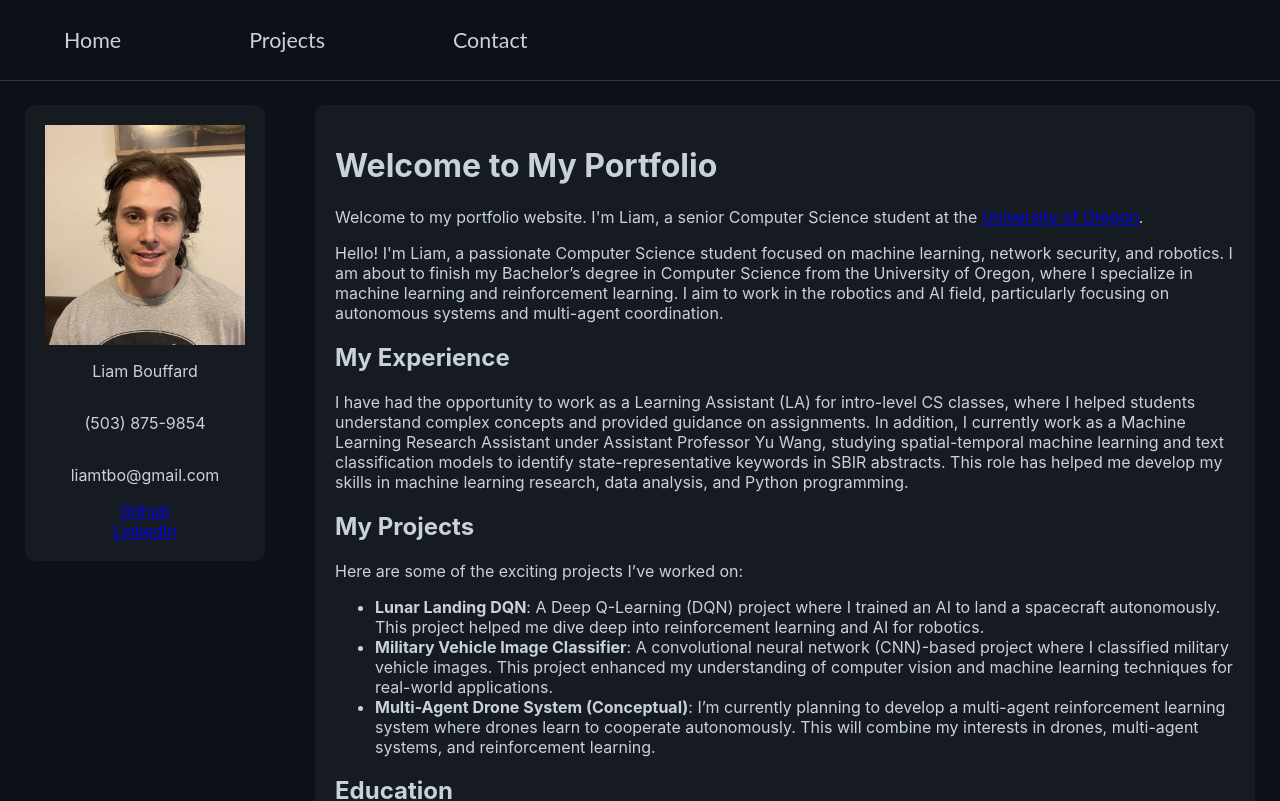
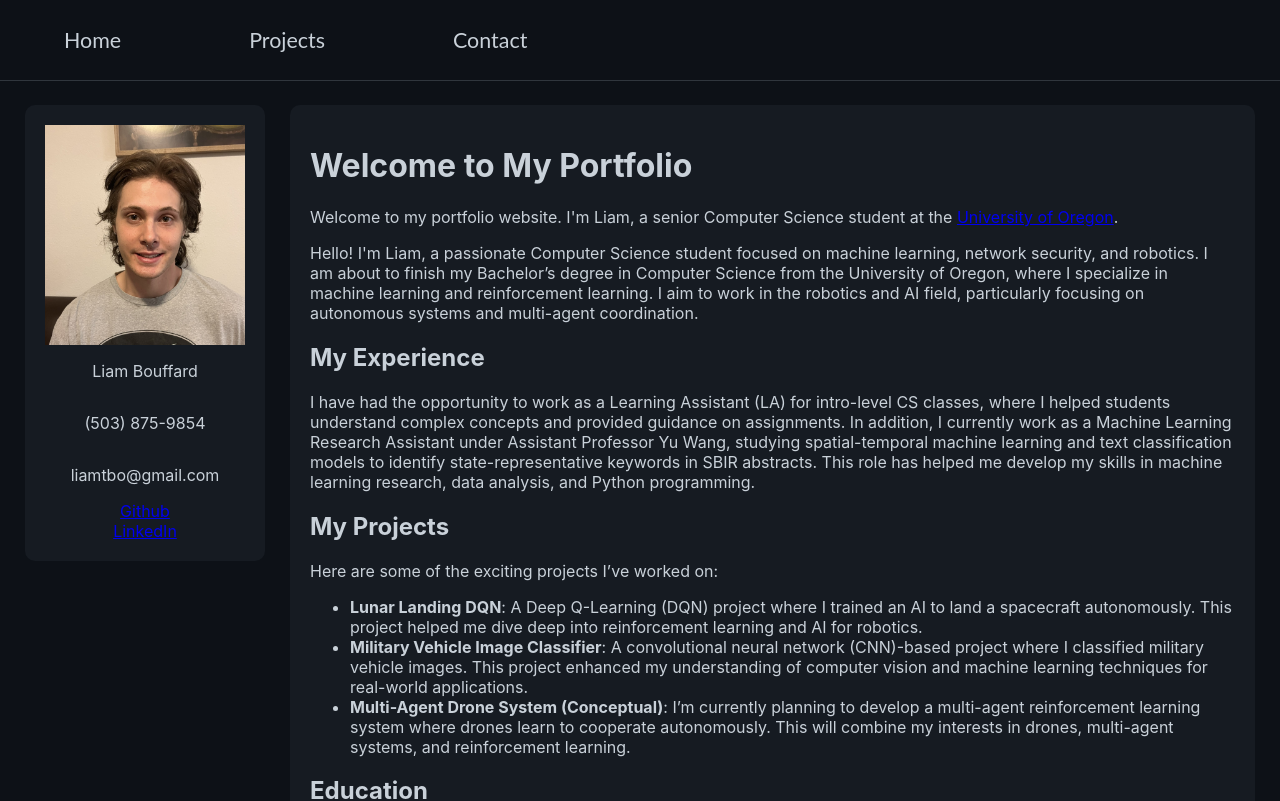
Before and after one commit to liamtbo/portfolio_website, a React (Create React App) app: page / in a window 1280 px wide. Shown: the top 801 px of the page. Built offline with nearby package versions, Linux system fonts and the light colour scheme.

Commit message:
portfolio card and info static

```diff
--- a/src/App.js
+++ b/src/App.js
@@ -18,7 +18,7 @@ function App() {
               <a href="https://www.linkedin.com/in/liam-bouffard" target="_blank" rel="noreferrer" >LinkedIn</a>
             </div>
         </div>
-        <div className={style.titles}>
+        <div className={style.portfolioSeg}>
           <h1>Welcome to My Portfolio</h1> {/* Move this to the top */}
           <p>Welcome to my portfolio website. I'm Liam, a senior Computer Science student at the <a href="https://www.uoregon.edu/" target="_blank" rel="noopener noreferrer">University of Oregon</a>.</p>
 
--- a/src/css/App.module.css
+++ b/src/css/App.module.css
@@ -1,16 +1,16 @@
 
-.titles {
+.portfolioSeg {
   color: #C9D1D9;
   background-color: #161B22;
   border-radius: 10px;
   padding: 20px; /*adds space insice element between its content (text, borders..)*/
   margin: 25px; /*25px on top,bottom,left,and right*/
+  margin-left: 290px;
 }
 
 .pageComponents {
   display: flex;
   padding-top: 5rem;
-
 }
 
 .infoCard {
@@ -22,4 +22,5 @@
   border-radius: 10px;
   padding: 20px; /*adds space insice element between its content (text, borders..)*/
   margin: 25px; /*25px on top,bottom,left,and right*/
+  position: fixed;
 }
--- a/src/css/NavBar.module.css
+++ b/src/css/NavBar.module.css
@@ -13,7 +13,6 @@
   width: 100%;
   position: fixed;
   z-index: 1000;
-  position: fixed;
   top: 0;
 }
 
```
